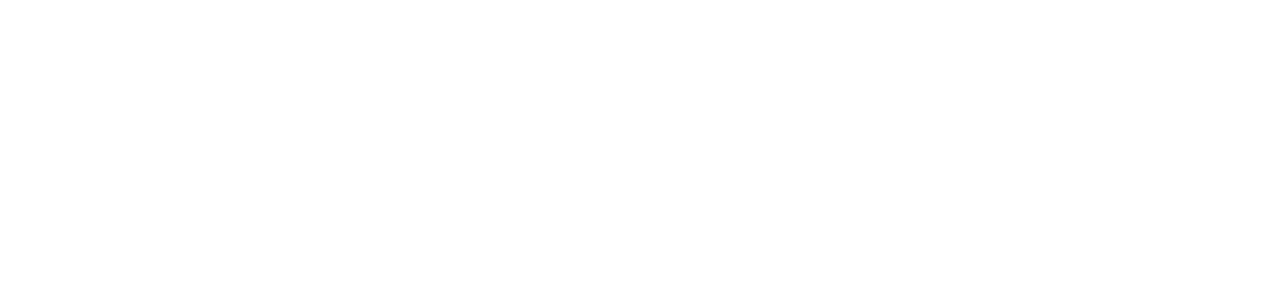
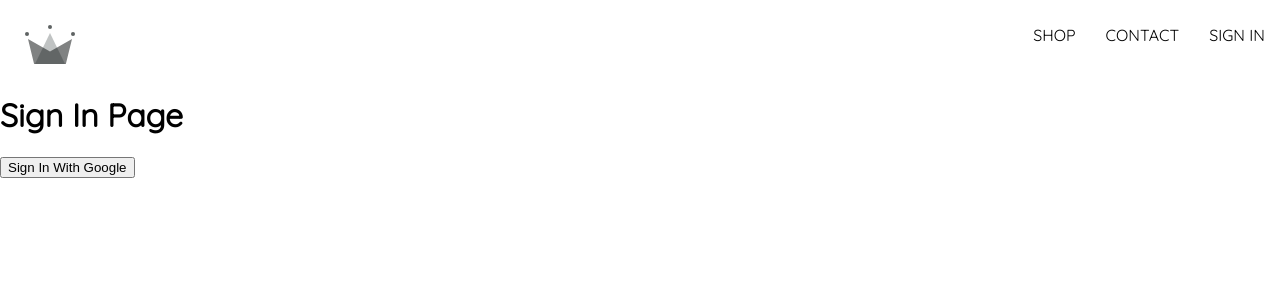
Before and after one commit to TDMorales/crwn-clothing, a React (Create React App) app: page /sign-in in a window 1280 px wide. Before the commit this address had no page. Shown: the top 300 px of the page. Built offline with nearby package versions, Linux system fonts and the light colour scheme.

Commit message:
added firebase user snapshot for auth

```diff
--- a/package.json
+++ b/package.json
@@ -6,6 +6,7 @@
     "@testing-library/jest-dom": "^5.16.5",
     "@testing-library/react": "^13.4.0",
     "@testing-library/user-event": "^13.5.0",
+    "firebase": "^9.21.0",
     "localforage": "^1.10.0",
     "match-sorter": "^6.3.1",
     "react": "^18.2.0",
--- a/src/App.js
+++ b/src/App.js
@@ -2,12 +2,14 @@
 import NavigationBar from "./routes/NavigationBar/navigationBar.component";
 import Home from "./routes/Home/home.component";
 import Shop from "./routes/Shop/shop.component";
+import SignIn from "./routes/SignIn/signin.component";
 const App = () => {
   return (
     <Routes>
       <Route path="/" element={<NavigationBar />}>
         <Route index element={<Home />} />
         <Route path="shop" element={<Shop />} />
+        <Route path="sign-in" element={<SignIn />} />
       </Route>
     </Routes>
   );
--- a/src/index.scss
+++ b/src/index.scss
@@ -9,3 +9,8 @@
   font-family: source-code-pro, Menlo, Monaco, Consolas, 'Courier New',
     monospace;
 }
+
+a {
+  text-decoration: none;
+  color: black;
+}
--- a/src/routes/NavigationBar/navigationBar.component.jsx
+++ b/src/routes/NavigationBar/navigationBar.component.jsx
@@ -15,10 +15,10 @@
             SHOP
           </Link>
           <Link className="nav-link" to="">
-            PROFILE
+            CONTACT
           </Link>
-          <Link className="nav-link" to="">
-            CART
+          <Link className="nav-link" to="sign-in">
+            SIGN IN
           </Link>
         </div>
       </div>
--- a/src/routes/Shop/shop.component.jsx
+++ b/src/routes/Shop/shop.component.jsx
@@ -1,7 +1,11 @@
 import React from "react";
 
 function Shop() {
-  return <div>Shop</div>;
+  return (
+    <div>
+      <h1>SHOP</h1>
+    </div>
+  );
 }
 
 export default Shop;
--- /dev/null
+++ b/src/routes/SignIn/signin.component.jsx
@@ -0,0 +1,20 @@
+import React from "react";
+import {
+  signInWithGooglePopup,
+  createUserDocFromAuth,
+} from "../../utils/firebase/firebase.utils";
+
+const SignIn = () => {
+  const logGoogleUser = async () => {
+    const { user } = await signInWithGooglePopup();
+    createUserDocFromAuth(user);
+  };
+  return (
+    <div>
+      <h1>Sign In Page</h1>
+      <button onClick={logGoogleUser}>Sign In With Google</button>
+    </div>
+  );
+};
+
+export default SignIn;
--- /dev/null
+++ b/src/utils/firebase/firebase.utils.js
@@ -0,0 +1,48 @@
+// Import the functions you need from the SDKs you need
+import { initializeApp } from "firebase/app";
+import {
+  getAuth,
+  signInWithRedirect,
+  signInWithPopup,
+  GoogleAuthProvider,
+} from "firebase/auth";
+import { getFirestore, doc, getDoc, setDoc } from "firebase/firestore";
+
+// TODO: Add SDKs for Firebase products that you want to use
+// https://firebase.google.com/docs/web/setup#available-libraries
+
+// Your web app's Firebase configuration
+const firebaseConfig = {
+  apiKey: "AIzaSyB6Tp1urU6OrSK04C1oJRMzRpHljANgEF4",
+  authDomain: "crwn-clothing-ed6cf.firebaseapp.com",
+  projectId: "crwn-clothing-ed6cf",
+  storageBucket: "crwn-clothing-ed6cf.appspot.com",
+  messagingSenderId: "214000223898",
+  appId: "1:214000223898:web:9463387d4bfe5763094123",
+};
+
+// Initialize Firebase
+const app = initializeApp(firebaseConfig);
+
+// Provider for Google Auth
+const provider = new GoogleAuthProvider();
+
+// Google Auth provider params
+provider.setCustomParameters({
+  prompt: "select_account",
+});
+
+export const auth = getAuth();
+export const signInWithGooglePopup = () => signInWithPopup(auth, provider);
+
+export const db = getFirestore();
+
+export const createUserDocFromAuth = async (userAuth) => {
+  const userDocRef = doc(db, "users", userAuth.uid);
+
+  console.log(userDocRef);
+
+  const userSnapshot = await getDoc(userDocRef);
+  console.log(userSnapshot);
+  console.log(userSnapshot.exists());
+};
```
Also changed, not shown: 1 other file (tests, documents, lock files or other folders).
